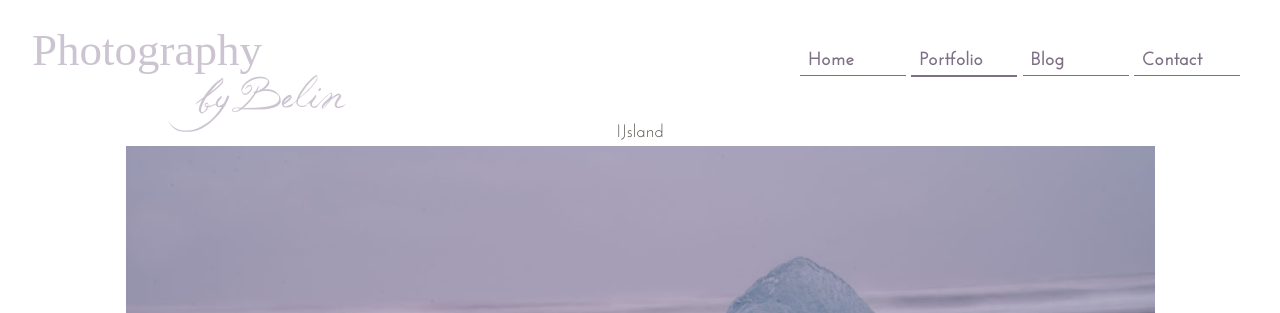
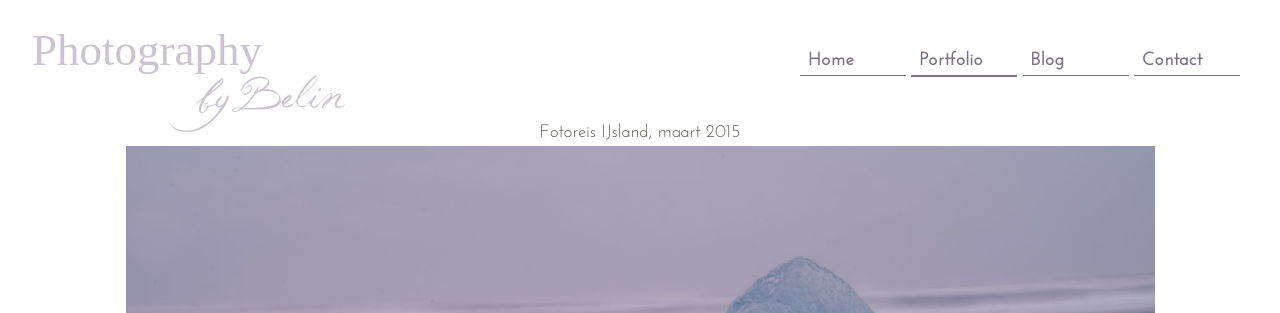
Before and after one commit to cmbybelin/cmbybelin.github.io, a Jekyll site: the page built from _portfolio/reis-ijsland.markdown, in a window 1280 px wide. Shown: the top 313 px of the page. Built offline with Jekyll 4.4.1, drawn with Linux system fonts in a browser that asks for light colours; nearby versions of some CDN libraries; some web fonts are replaced.

```diff
--- a/_layouts/portfolio.html
+++ b/_layouts/portfolio.html
@@ -5,7 +5,7 @@
 {% include head.html portfolio_section=page.title %}
 
  <article class="portfolio">
-  <h2>{{ page.title }}</h2>
+  <h2>{{ page.excerpt }}</h2>
   <div class="photo">
   {% for photo in page.portfolio %}
    <div id="img{{ forloop.index }}" class="caroussel{% if forloop.first %} selected{% endif %}" style="background-image: url('/portfolio/{{ page.portfolio_folder }}/{{ photo.photo | replace:' ','%20' }}')"/>
--- a/style/main.css
+++ b/style/main.css
@@ -62,7 +62,6 @@
  font-size: 18px;
  font-weight: normal;
  margin: 0;
- display: none;
 }
 
 .logo {
@@ -190,6 +189,9 @@
 }
 
 /* PORTFOLIO */
+.portfolio h2 {
+ display: none;
+}
 .portfolio img {
  max-width: calc(100% - 10px);
  max-height: calc(100% - 10px);
@@ -336,9 +338,6 @@
   float: left;
   margin-bottom: 0;
  }
- h2 {
-  display: block;
- }
  body {
   padding: 0 12px 36px;
  }
@@ -387,6 +386,9 @@
  .dropdown-title.wide {
   display: inline;
  }
+ .portfolio h2 {
+  display: block;
+ }
  .portfolio .photo {
   top: 146px;
  }
```
